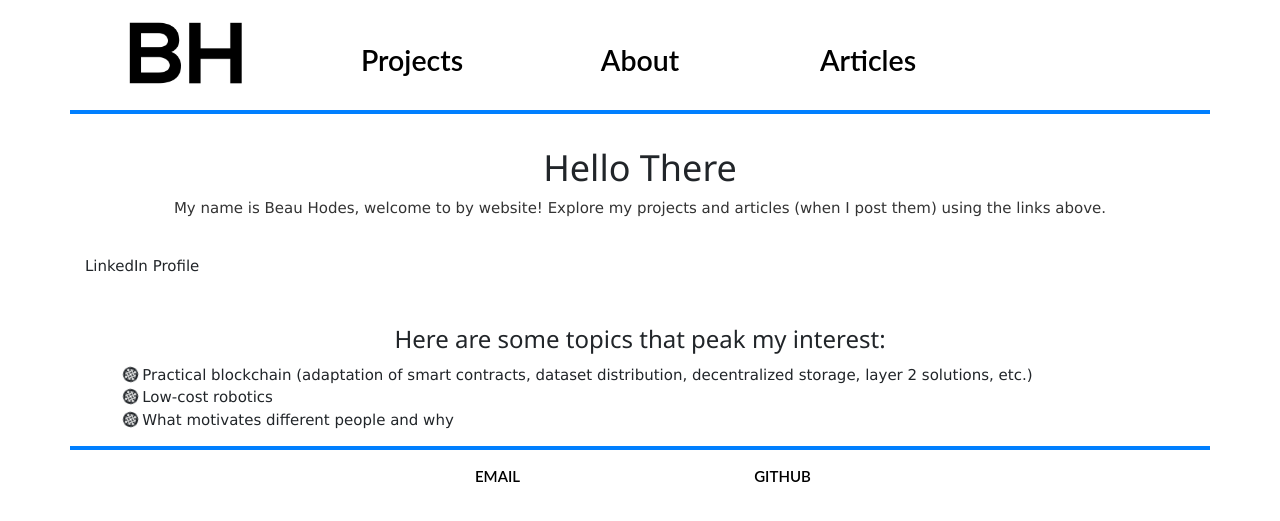
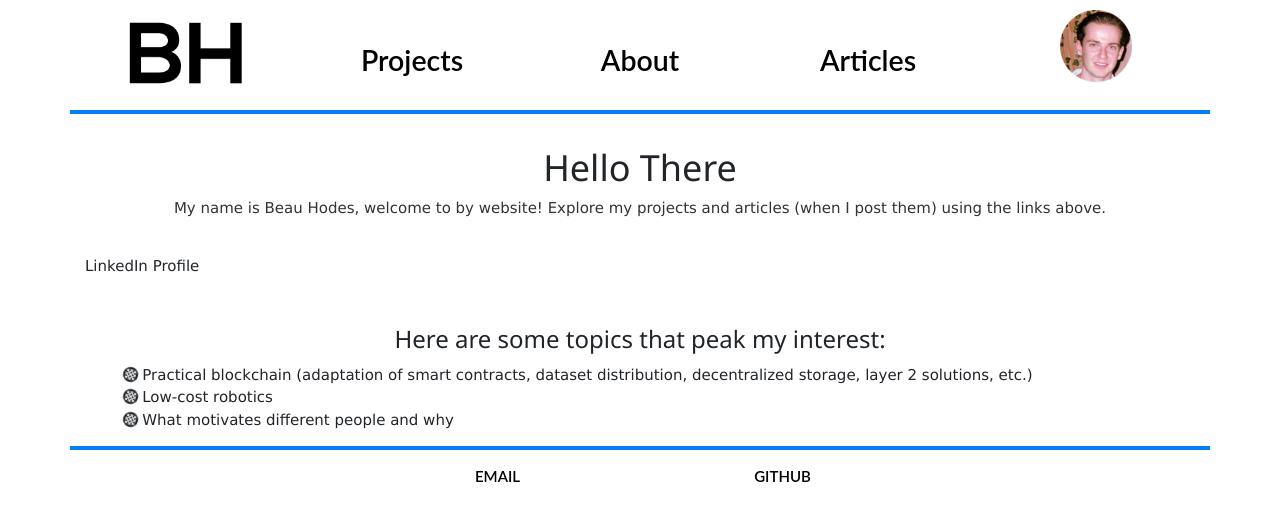
Before and after one commit to beauhodes/beauhodes.github.io, a Jekyll site: the page built from index.html, in a window 1280 px wide. Shown: the top 521 px of the page. Built offline with Jekyll 4.4.1, drawn with Linux system fonts in a browser that asks for light colours; nearby versions of some CDN libraries.

Commit message:
Update default.html

```diff
--- a/_layouts/default.html
+++ b/_layouts/default.html
@@ -22,7 +22,7 @@
           			<div class="col mx-1 navLinks"><a href="/projects">Projects</a></div>
           			<div class="col mx-1 navLinks"><a href="/">About</a></div>
           			<div class="col mx-1 navLinks"><a href="/articles">Articles</a></div>
-          			<div class="col mx-1 navLinks"></div>
+          			<div class="col mx-1 profilePic"></div>
         			</div>
       			</nav>
 			<div class="container">
```
